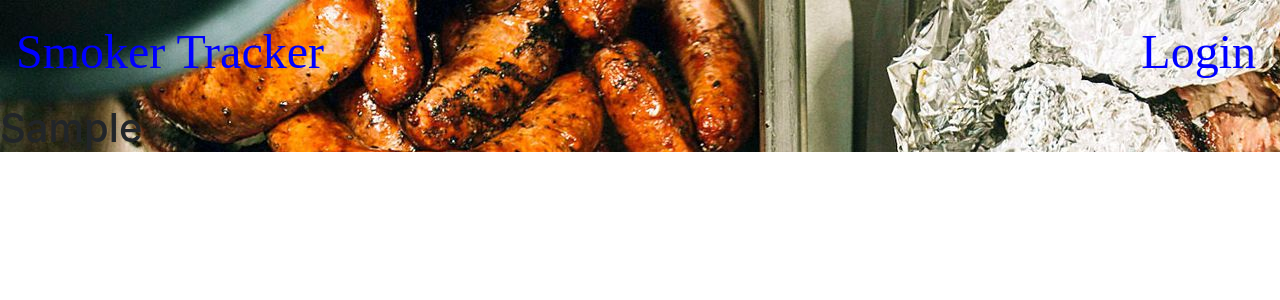
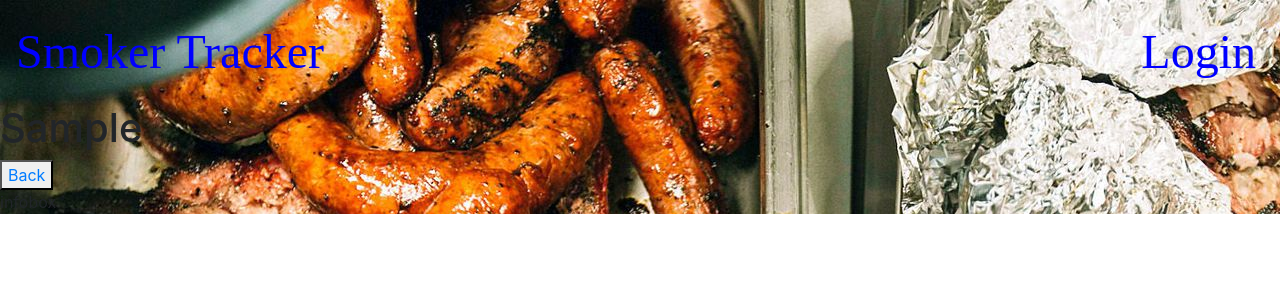
Before and after one commit to jtung23/smoker_tracker, a React (Create React App) app in the folder smoker_tracker/frontend/: page /newsmokeinfo in a window 1280 px wide. Both pictures are taken after typing "Sample", "Sample", "5", "5", "Sample", "Sample" into the empty fields and a click on the button "Submit". Shown: the top 300 px of the page. Built offline with nearby package versions, Linux system fonts and the light colour scheme; a web font is replaced by a local one.

Commit message:
cleaned up custombutotn componeent, starting infobox

```diff
--- a/smoker_tracker/frontend/src/components/CustomButton/CustomButton.js
+++ b/smoker_tracker/frontend/src/components/CustomButton/CustomButton.js
@@ -3,7 +3,12 @@ import {Link} from 'react-router-dom';
 
 const CustomButton = props =>
 	<button>
-		{props.children}
+		<Link to={{
+			pathname: props.link,
+			state: props.state
+		}}>
+			{props.text}
+		</Link>
 	</button>
 
 export default CustomButton
--- /dev/null
+++ b/smoker_tracker/frontend/src/components/InfoBox/InfoBox.js
@@ -0,0 +1,8 @@
+import React from 'react';
+
+const InfoBox = props =>
+	<div>
+		infobox
+	</div>
+
+export default InfoBox
--- /dev/null
+++ b/smoker_tracker/frontend/src/components/InfoBox/index.js
@@ -0,0 +1 @@
+export {default} from './InfoBox'
--- a/smoker_tracker/frontend/src/components/NewSmokeInfo/NewSmokeInfo.js
+++ b/smoker_tracker/frontend/src/components/NewSmokeInfo/NewSmokeInfo.js
@@ -68,14 +68,7 @@ class NewSmokeInfo extends Component {
 						<Label>Notes</Label>
 						<Input type="textarea" name="notes" onChange={this.handleFormChange} value={this.state.notes} id="notes" placeholder="ex. Cold day, ~50F. strong winds..." />
 					</FormGroup>
-						<CustomButton>
-							<Link to={{
-								pathname: '/newsmoke',
-								state: this.state
-							}}>
-								Submit
-							</Link>
-						</CustomButton>
+						<CustomButton link="/newsmoke" text="Submit" state={this.state} />
 					<Button color="danger" href="/">Cancel</Button>
 				</Form>
 
--- a/smoker_tracker/frontend/src/pages/NewSmoke/NewSmoke.js
+++ b/smoker_tracker/frontend/src/pages/NewSmoke/NewSmoke.js
@@ -1,4 +1,6 @@
 import React, {Component} from 'react';
+import InfoBox from '../../components/InfoBox';
+import CustomButton from '../../components/CustomButton';
 
 class NewSmoke extends Component {
 	constructor(props) {
@@ -16,7 +18,9 @@ class NewSmoke extends Component {
 	render() {
 		return (
 			<div>
-				<h1> {this.state.info.title}</h1>
+				<h1>{this.state.info.title}</h1>
+				<CustomButton link="/newsmokeinfo" text="Back" />
+				<InfoBox />
 			</div>
 		)
 	}
```
Also changed, not shown: 2 other files (tests, documents, lock files or other folders).
